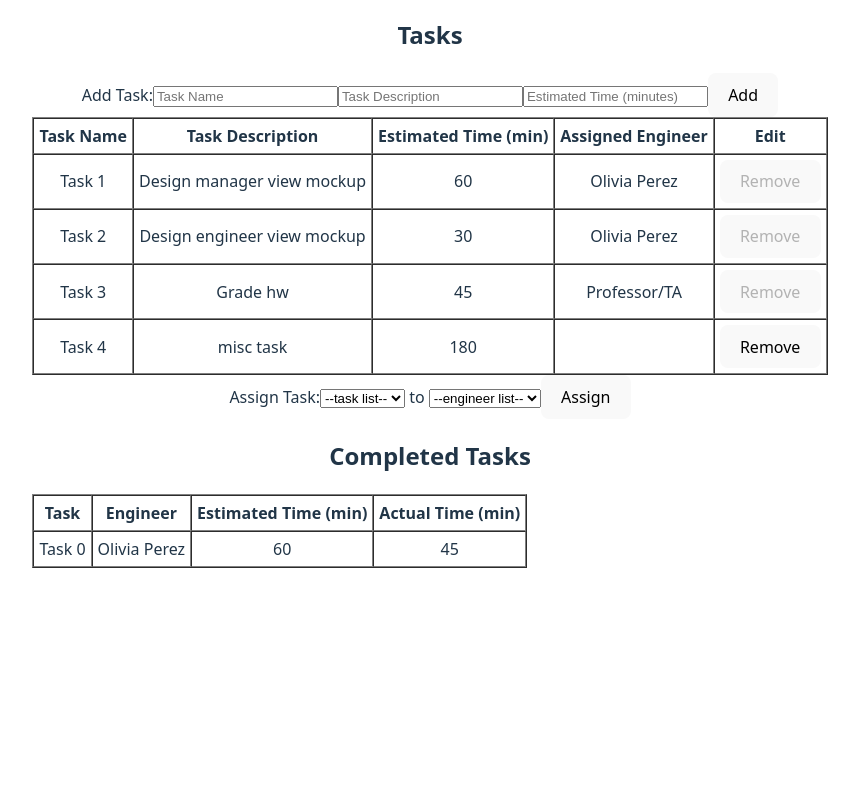
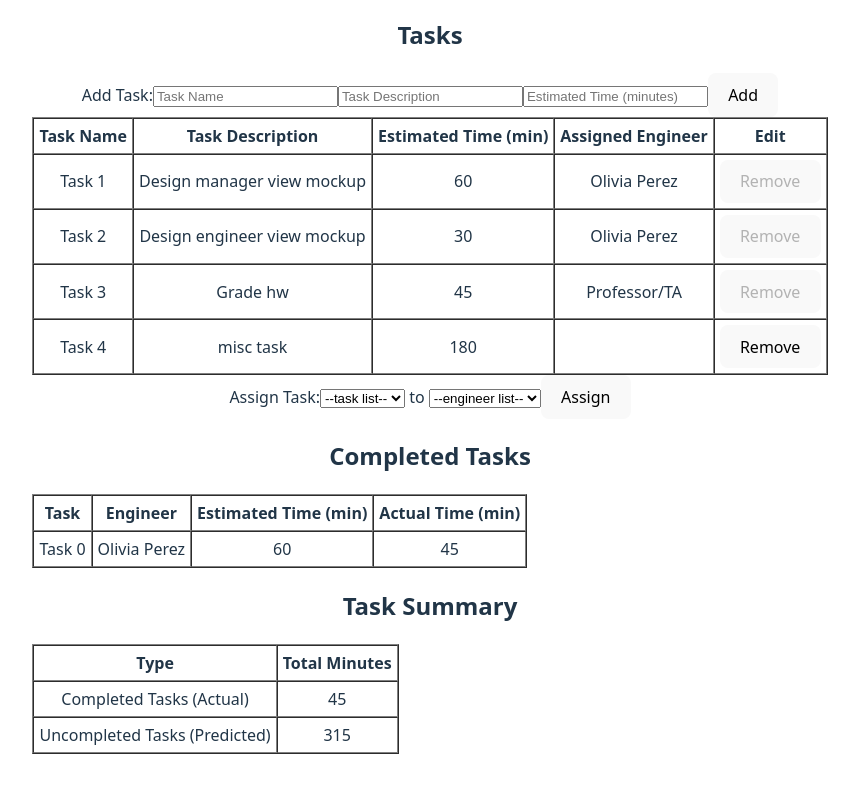
Before and after one commit to Perez0002/Perez_IndividualAssignment, a React (Vite) app: page /manager in a window 1280 px wide. Shown: the part 450-1236 px from the top of the page, without its empty margins (210-1069 px from the left). Before the commit the page ends 1050 px from the top, so only its background shows below. Built offline with nearby package versions, Linux system fonts and the light colour scheme.

Commit message:
generated task minute summary component

```diff
--- /dev/null
+++ b/src/components/TaskSummaryTable.tsx
@@ -0,0 +1,48 @@
+import React from "react";
+import type { Task, CompletedTask } from "../types/interfaces";
+
+interface TaskSummaryTableProps {
+  completedTasks: CompletedTask[];
+  uncompletedTasks: Task[];
+}
+
+const TaskSummaryTable: React.FC<TaskSummaryTableProps> = ({
+  completedTasks,
+  uncompletedTasks,
+}) => {
+  const totalActualMinutes = completedTasks.reduce(
+    (sum, t) => sum + (t.actualTime || 0),
+    0
+  );
+  const totalPredictedMinutes = uncompletedTasks.reduce(
+    (sum, t) => sum + (t.estimatedTime || 0),
+    0
+  );
+
+  return (
+    <>
+      {" "}
+      <h2>Task Summary</h2>
+      <table border={1} cellSpacing={0} cellPadding={5}>
+        <thead>
+          <tr>
+            <th>Type</th>
+            <th>Total Minutes</th>
+          </tr>
+        </thead>
+        <tbody>
+          <tr>
+            <td>Completed Tasks (Actual)</td>
+            <td>{totalActualMinutes}</td>
+          </tr>
+          <tr>
+            <td>Uncompleted Tasks (Predicted)</td>
+            <td>{totalPredictedMinutes}</td>
+          </tr>
+        </tbody>
+      </table>
+    </>
+  );
+};
+
+export default TaskSummaryTable;
--- a/src/pages/EngineerPage.tsx
+++ b/src/pages/EngineerPage.tsx
@@ -1,4 +1,5 @@
 import { useState } from "react";
+import TaskSummaryTable from "../components/TaskSummaryTable";
 import { useNavigate } from "react-router-dom";
 import type { Task, CompletedTask } from "../types/interfaces";
 
@@ -20,10 +21,14 @@ function EngineerPage({
   setCompletedTasks,
 }: EngineerPageProps) {
   const [actualTimes, setActualTimes] = useState<{ [key: string]: number }>({});
-  const [selectedEngineer, setSelectedEngineer] = useState<string>(engineers.length > 0 ? engineers[0].name : "");
+  const [selectedEngineer, setSelectedEngineer] = useState<string>(
+    engineers.length > 0 ? engineers[0].name : ""
+  );
   const navigate = useNavigate();
 
-  const assignedTasks = tasks.filter((t) => t.assignedEngineer === selectedEngineer);
+  const assignedTasks = tasks.filter(
+    (t) => t.assignedEngineer === selectedEngineer
+  );
 
   const handleActualTimeChange = (taskName: string, value: string) => {
     setActualTimes({ ...actualTimes, [taskName]: Number(value) });
@@ -48,13 +53,20 @@ function EngineerPage({
 
   return (
     <div>
-      <button onClick={() => navigate("/manager")}>Switch to Manager View</button>
+      <button onClick={() => navigate("/manager")}>
+        Switch to Manager View
+      </button>
       <h1>Engineer Dashboard</h1>
 
       <label>Select Engineer: </label>
-      <select value={selectedEngineer} onChange={e => setSelectedEngineer(e.target.value)}>
-        {engineers.map(e => (
-          <option key={e.name} value={e.name}>{e.name}</option>
+      <select
+        value={selectedEngineer}
+        onChange={(e) => setSelectedEngineer(e.target.value)}
+      >
+        {engineers.map((e) => (
+          <option key={e.name} value={e.name}>
+            {e.name}
+          </option>
         ))}
       </select>
 
@@ -121,6 +133,16 @@ function EngineerPage({
           ))}
         </tbody>
       </table>
+
+      {/* Task summary table */}
+      <TaskSummaryTable
+        completedTasks={completedTasks}
+        uncompletedTasks={tasks.filter(
+          (t) =>
+            t.assignedEngineer === selectedEngineer &&
+            !completedTasks.some((ct) => ct.name === t.name)
+        )}
+      />
     </div>
   );
 }
--- a/src/pages/ManagerPage.tsx
+++ b/src/pages/ManagerPage.tsx
@@ -1,6 +1,7 @@
 import { useState } from "react";
 import { useNavigate } from "react-router-dom";
 import type { Engineer, Task, CompletedTask } from "../types/interfaces";
+import TaskSummaryTable from "../components/TaskSummaryTable";
 
 interface ManagerPageProps {
   engineers: Engineer[];
@@ -54,7 +55,10 @@ function ManagerPage({
     setNewTask({ name: "", description: "", estimatedTime: 0 });
   };
   const handleRemoveTask = (name: string) => {
-    setTasks(tasks.filter((t) => t.name !== name));
+    const task = tasks.find((t) => t.name === name);
+    if (task && !task.assignedEngineer) {
+      setTasks(tasks.filter((t) => t.name !== name));
+    }
   };
 
   // Assign task use case
@@ -226,6 +230,16 @@ function ManagerPage({
           ))}
         </tbody>
       </table>
+
+      {/* Task minute summary */}
+      <TaskSummaryTable
+        completedTasks={completedTasks}
+        uncompletedTasks={tasks.filter(
+          (t) =>
+            !t.assignedEngineer ||
+            !completedTasks.some((ct) => ct.name === t.name)
+        )}
+      />
     </div>
   );
 }
```
